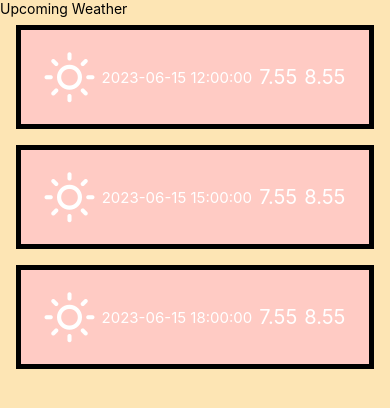
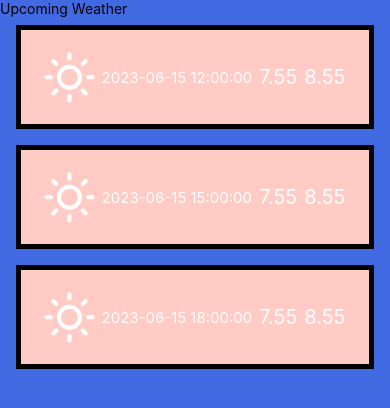
Before and after one commit to adalin96/SimpleProject, a React Native app: screen / in a window 390 px wide. Shown: the top 408 px of the page. Built offline with nearby package versions, Linux system fonts and the light colour scheme.

Commit message:
added an image to the assets folder and set it as a background image for UpcomingWeather component

```diff
--- a/src/components/UpcomingWeather.js
+++ b/src/components/UpcomingWeather.js
@@ -5,7 +5,8 @@ import {
   StyleSheet,
   FlatList,
   View,
-  StatusBar
+  StatusBar,
+  ImageBackground
 } from 'react-native'
 import { Feather } from '@expo/vector-icons'
 
@@ -70,12 +71,17 @@ const UpComingWeather = () => {
   )
   return (
     <SafeAreaView style={styles.container}>
+      <ImageBackground
+        source={require('C:\\Users\\nada\\reactProject\\WeatherApp\\assets\\upcomingweather-bachground.jpg')}
+        style={styles.image}
+      >
         <Text>Upcoming Weather</Text>
         <FlatList
           data={DATA}
           renderItem={renderItem}
           keyExtractor={(item) => item.dt_txt}
         />
+      </ImageBackground>
     </SafeAreaView>
   )
 }
@@ -84,7 +90,7 @@ const styles = StyleSheet.create({
   container: {
     flex: 1,
     marginTop: StatusBar.currentHeight || 0,
-    backgroundColor: '#FDE5B4'
+    backgroundColor: 'royalblue'
   },
   item: {
     padding: 20,
@@ -103,6 +109,9 @@ const styles = StyleSheet.create({
   date: {
     color: 'white',
     fontSize: 15
+  },
+  image: {
+    flex: 1
   }
 })
 export default UpComingWeather
```
Also changed, not shown: assets/upcomingweather-bachground.jpg (added). Lines whose indentation alone changed are shown as unchanged.
